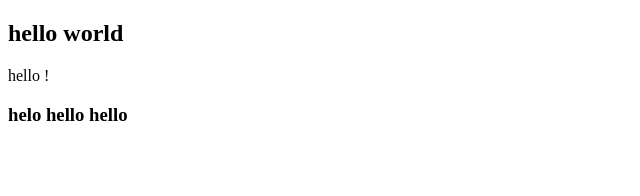
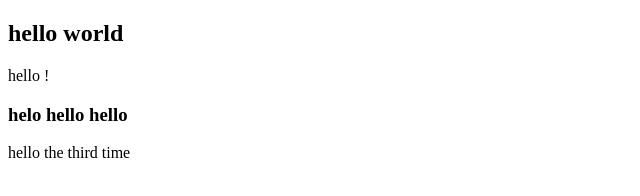
Before and after one commit to solomonfrank/App, a plain HTML site: page index.html in a window 1280 px wide. Shown: the whole page, without its empty margins (0-640 px from the left). Drawn offline with Linux system fonts and the light colour scheme.

Commit message:
hello third time

```diff
--- a/index.html
+++ b/index.html
@@ -7,6 +7,7 @@
        <h2> hello world</h2>
        <p>hello !</p>
       <h3> helo hello hello</h3>
+      <p>hello the third time</p>
    </body>
 
 
```
